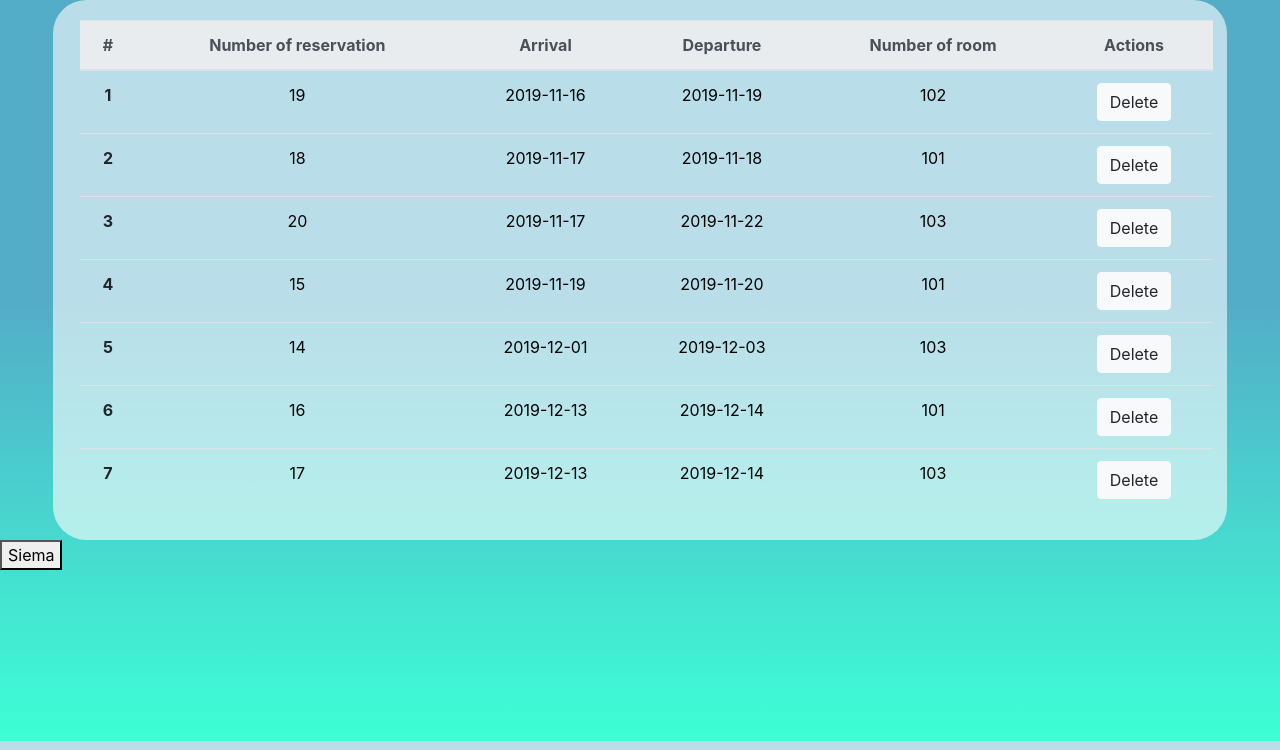
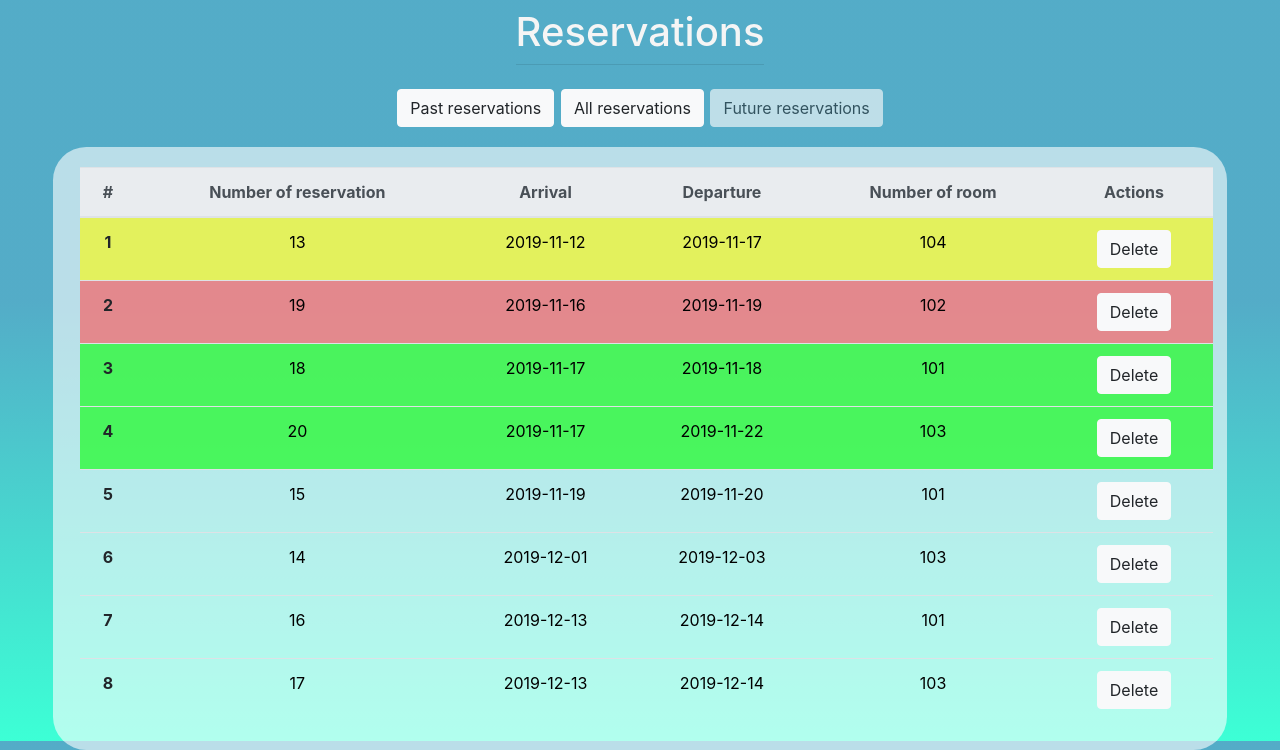
Before and after one commit to KamilMalita/HotelDjango, a Django app: page /room/reservations/ in a window 1280 px wide. Shown: the part 59-809 px from the top of the page. Run offline with Django 3.2, Linux system fonts and the light colour scheme; a user stored in the database is signed in; data comes from the database, SQL or seed files in the repository; both versions use the stored data as it was after the commit; some libraries are stand-ins or nearby versions.

Commit message:
Work for Occupancy of Hotel page.

```diff
--- a/rooms/urls.py
+++ b/rooms/urls.py
@@ -24,6 +24,7 @@ urlpatterns = [
     path('delete/<int:room_id>/', room_views.deleteroom),
     path('search/', room_views.search),
     path('search/reservation/', room_views.reservation),
-    path('search/reservation/room/', room_views.reservation_take),
+    path('search/reservation/room/', room_views.reservation_create),
     path('reservations/', room_views.my_reservations),
+    path('occupancy/', room_views.hotel_occupancy),
 ]
--- a/rooms/views.py
+++ b/rooms/views.py
@@ -81,7 +81,7 @@ def search(request):
         return redirect('/')
 
 
-def reservation_take(request):
+def reservation_create(request):
     if request.method == 'POST' and request.user.is_authenticated:
         print(request.POST)
         start_date = str(request.POST['start_date']).replace('-', '')
@@ -113,3 +113,25 @@ def my_reservations(request):
         all_reservations = Reservation.objects.all().filter(id_customer_id=request.user.id).order_by('start_reservation')
         return render(request, "MyReservations.html", {'all_reservations': all_reservations})
     return render(request, "Home.html")
+
+
+def hotel_occupancy(request):
+    """"Documentation for a function.
+    This function returns fundamentals info about occupancy of Hotel.
+    """
+    if request.user.is_staff or request.user.is_superuser:
+        if request.method == 'POST':
+            date_all = request.POST['occupancy_date']
+            date_start = str(date_all).split(':')[0]
+            date_end = str(date_all).split(':')[1]
+            list_busy_rooms = Reservation.objects.filter(start_reservation__lt=date_end.replace('-', '')).filter(
+                end_reservation__gt=date_start.replace('-', ''))
+            tab_exclude = []
+            for liss in list_busy_rooms:
+                tab_exclude.append(liss.id_room.number)
+            rooms = Room.objects.all()
+            free_rooms = rooms.exclude(number__in=tab_exclude)
+            busy_room = int(len(rooms))-int(len(free_rooms))
+            return render(request, "HotelOccupancy.html", {'busy_rooms': busy_room, 'all_rooms': len(rooms), 'free_rooms': len(free_rooms)})
+        return render(request, "HotelOccupancy.html")
+    return render(request, "Home.html")
--- a/templates/MyReservations.html
+++ b/templates/MyReservations.html
@@ -14,7 +14,25 @@
     <meta charset="UTF-8">
     <title>Reservations</title>
 </head>
-<body onload="sortdate()">
+<body onload="onload()">
+<div class="container">
+    <div class="row justify-content-center">
+        <div>
+            <h1 class="mt-2" style="color: whitesmoke">Reservations</h1>
+            <hr class="mt-0 mb-4">
+
+        </div>
+    </div>
+</div>
+<div class="row justify-content-center" style="margin-bottom: 15pt">
+    <button class="btn btn-light" id="past_button" onclick="past_reservations()">Past reservations
+    </button>
+    <button class="btn btn-light" onclick="all_reservations()" style="margin-left: 5pt;margin-right: 5pt"
+            id="all_button">All reservations
+    </button>
+    <button class="btn btn-light" id="future_button" onclick="future_reservations()">Future reservations
+    </button>
+</div>
 <div class="col-md-11">
     <table class="table" style="text-align: center">
         <thead class="thead-light" style="color: black">
@@ -47,7 +65,6 @@
         </tbody>
     </table>
 </div>
-<button onclick="reverse_display()">Siema</button>
 <script>
     function sort_index() {
         var index = 1;
@@ -81,16 +98,55 @@
         sort_index()
     }
 
-    function sortdate(value='growing') {
-        // new onload body
+    function past_reservations() {
+        var butt1 = document.getElementById('past_button').disabled = 'true';
+        var butt2 = document.getElementById('all_button').disabled = '';
+        var butt3 = document.getElementById('future_button').disabled = '';
+        sortdate();
+        reverse_display();
+    }
+
+    function future_reservations() {
+        var butt1 = document.getElementById('past_button').disabled = '';
+        var butt2 = document.getElementById('all_button').disabled = '';
+        var butt3 = document.getElementById('future_button').disabled = 'true';
+        sortdate();
+    }
+
+    function all_reservations() {
+        var butt1 = document.getElementById('past_button').disabled = '';
+        var butt2 = document.getElementById('all_button').disabled = 'true';
+        var butt3 = document.getElementById('future_button').disabled = '';
+        sortdate('low');
+        sort_index();
+    }
+
+    function sortdate(value = 'growing') {
         var Now = new Date();
         var intFormatDate = Now.toISOString().slice(0, 10).replace(/-/g, "");
         var cl_reser = document.getElementsByClassName('class_reservation');
         for (var i = 0; i < cl_reser.length; i++) {
-            if(cl_reser[i].getElementsByClassName('class_end')[0].innerHTML.replace(/-/g, "")<=intFormatDate)
-            cl_reser[i].style.display='none';
+            if (cl_reser[i].getElementsByClassName('class_end')[0].innerHTML.replace(/-/g, "") < intFormatDate && value === 'growing') {
+                cl_reser[i].style.display = 'none';
+            } else if (cl_reser[i].getElementsByClassName('class_end')[0].innerHTML.replace(/-/g, "") === intFormatDate) {
+                cl_reser[i].style.backgroundColor = 'rgba(255,255,0,0.6)';
+                cl_reser[i].style.display = '';
+            } else if (cl_reser[i].getElementsByClassName('class_start')[0].innerHTML.replace(/-/g, "") === intFormatDate) {
+                cl_reser[i].style.backgroundColor = 'rgba(0, 255, 0,0.6)';
+                cl_reser[i].style.display = '';
+            } else if (cl_reser[i].getElementsByClassName('class_end')[0].innerHTML.replace(/-/g, "") > intFormatDate &&cl_reser[i].getElementsByClassName('class_start')[0].innerHTML.replace(/-/g, "") < intFormatDate) {
+                cl_reser[i].style.backgroundColor = 'rgba(255, 80, 80,0.6)';
+                cl_reser[i].style.display = '';
+            } else {
+                cl_reser[i].style.display = '';
+            }
         }
-        sort_index()
+        sort_index();
+    }
+
+    function onload() {
+        sortdate();
+        var butt3 = document.getElementById('future_button').disabled = 'true';
     }
 </script>
 </body>
--- a/templates/navbar.html
+++ b/templates/navbar.html
@@ -57,6 +57,7 @@
                         <div class="dropdown-menu" aria-labelledby="navbarDropdown">
                             <a class="dropdown-item" href="/room/add">Manage Rooms</a>
                             <a class="dropdown-item" href="/room/reservations">Manage Reservations</a>
+                            <a class="dropdown-item" href="/room/occupancy">Hotel Occupancy</a>
                             {#                                        <a class="dropdown-item" href="#">Another action</a>#}
                             {#                                        <div class="dropdown-divider"></div>#}
                             {#                                        <a class="dropdown-item" href="#">Something else here</a>#}
```
Also changed, not shown: templates/HotelOccupancy.html (added, +68 -0 lines), db.sqlite3.
